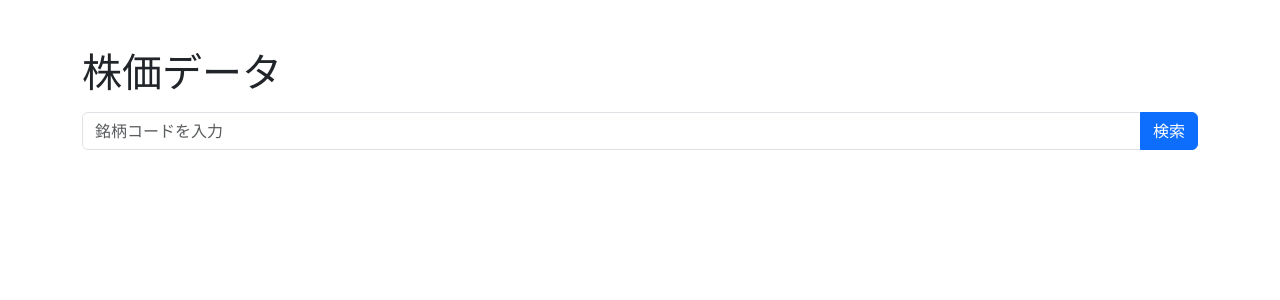
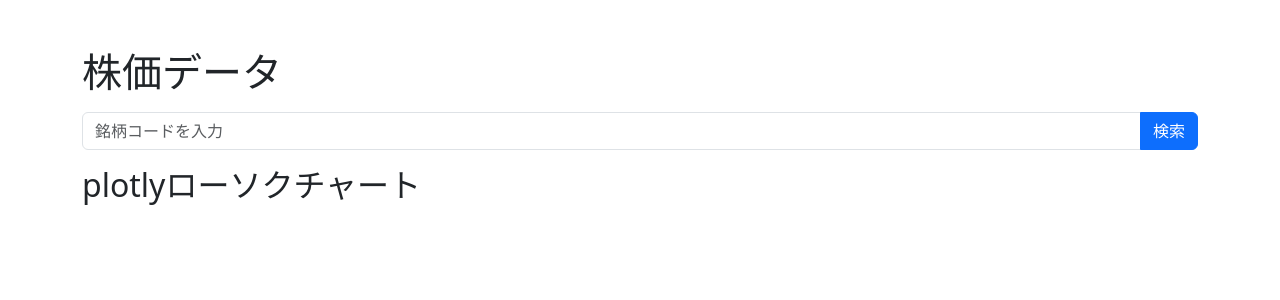
Before and after one commit to yutori-engineer/FlaskPractice, a Flask app: page / in a window 1280 px wide. Shown: the top 300 px of the page. Run offline with Flask 3, Linux system fonts and the light colour scheme.

Commit message:
Plotly implemented.

```diff
--- a/app.py
+++ b/app.py
@@ -6,22 +6,29 @@
 matplotlib.use('Agg')
 import mplfinance as mpf
 import japanize_matplotlib
+import plotly.graph_objects as go
+import plotly.io as pio
 
 
 app = Flask(__name__)
 
 @app.route('/', methods=['GET', 'POST'])
 def index():
-    table_html = ""  # 初期値を設定
+    table_html = ''  # テーブルのHTMLを初期化
+    chart_html = ''  # チャートのHTMLを初期化
+    symbol = ''      # symbolを初期化
+
     if request.method == 'POST':
         symbol = request.form['symbol']
         data = get_stock_data(symbol)
         plot_png(data, symbol)
+        # chart_html = create_candlestick_chart(data, symbol)
+        chart_html = create_candlestick_with_volume(data, symbol)
         if data is not None:            # データを日付でソートし、順序を逆にする
             data = data.sort_index(ascending=False)
             table_html = data.to_html(classes='table table-striped table-hover table-sm', index=True)
-            return render_template('index.html', plot=True, table_html=table_html)
-    return render_template('index.html', plot=False, table_html=table_html)
+            return render_template('index.html', plot=True, table_html=table_html, chart_html=chart_html, symbol=symbol)
+    return render_template('index.html', plot=False, table_html=table_html, chart_html=chart_html, symbol=symbol)
 
 def get_stock_data(symbol):
     try:
@@ -56,5 +63,70 @@
              tight_layout = True, mav=(5,20,60),
              savefig=dict(fname=plot_path, dpi=100, bbox_inches='tight'))
 
+def create_candlestick_chart(df, symbol):
+    # print("データフレームの列:", df.columns)  # 利用可能な列名を確認
+    df = df.reset_index()
+    # print("リセット後の列:", df.columns)  # リセット後の列名を確認
+    fig = go.Figure(data=[
+        go.Candlestick(
+            x=df["date"],
+            open=df["open"],
+            high=df["high"],
+            low=df["low"],
+            close=df["close"],
+            name=symbol
+        )
+    ])
+    fig.update_layout(
+        title=f"{symbol} 日足ローソクチャート",
+        xaxis_title="日付",
+        yaxis_title="株価（円）",
+        xaxis_rangeslider_visible=False,
+        template="plotly_white",
+        height=600
+    )
+
+    # HTML文字列としてチャートを返す
+    return pio.to_html(fig, full_html=False)
+
+def create_candlestick_with_volume(df, symbol):
+    # インデックスをリセットしてdate列を作成
+    df = df.reset_index()
+
+    fig = go.Figure()
+
+    # --- ローソク足 ---
+    fig.add_trace(go.Candlestick(
+        x=df["date"],
+        open=df["open"],
+        high=df["high"],
+        low=df["low"],
+        close=df["close"],
+        name="株価",
+        yaxis="y1"
+    ))
+
+    # --- 出来高（棒グラフ） ---
+    fig.add_trace(go.Bar(
+        x=df["date"],
+        y=df["volume"],
+        name="出来高",
+        marker_color="lightblue",
+        yaxis="y2"
+    ))
+
+    # --- レイアウト調整（2段に分ける） ---
+    fig.update_layout(
+        title=f"{symbol} 日足ローソクチャート + 出来高",
+        xaxis=dict(domain=[0, 1], rangeslider_visible=False),
+        yaxis=dict(title="株価", domain=[0.3, 1]),      # 上：ローソク足
+        yaxis2=dict(title="出来高", domain=[0, 0.25]),   # 下：出来高バー
+        height=700,
+        template="plotly_white",
+        showlegend=False
+    )
+
+    return pio.to_html(fig, full_html=False)
+
 if __name__ == '__main__':
     app.run(debug=True)
--- a/templates/index.html
+++ b/templates/index.html
@@ -27,6 +27,11 @@
         <img src="{{ url_for('static', filename='plot.png') }}" alt="Stock Chart" class="img-fluid">
         {% endif %}
 
+        <h2>{{ symbol }} plotlyローソクチャート</h2>
+        <div>
+            {{ chart_html | safe }}
+        </div>
+
         {% if table_html %}
             <div class="table-responsive">
                 {{ table_html|safe }}
```
Also changed, not shown: static/plot.png.
